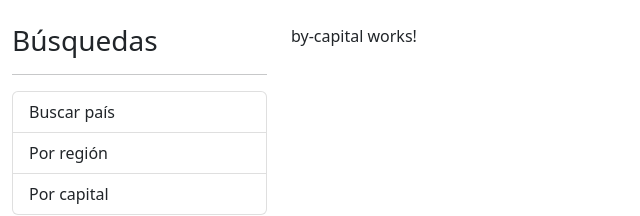
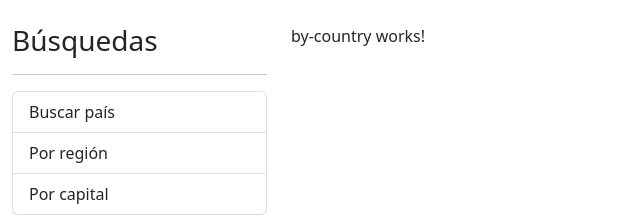
Before and after one commit to ManuUSS/Countries-App, an Angular app: page / in a window 1280 px wide. Shown: the top 216 px of the page, without its empty margins (0-640 px from the left). Built offline with nearby package versions, Linux system fonts and the light colour scheme.

Commit message:
implementing router

```diff
--- a/src/app/app.component.html
+++ b/src/app/app.component.html
@@ -9,6 +9,6 @@
     </ul>
   </div>
   <div class="col">
-    <app-by-capital></app-by-capital>
+    <router-outlet></router-outlet>
   </div>
 </div>
--- a/src/app/app.module.ts
+++ b/src/app/app.module.ts
@@ -1,5 +1,6 @@
 import { NgModule } from '@angular/core';
 import { BrowserModule } from '@angular/platform-browser';
+import { AppRoutingModule } from './app-routing.module';
 
 import { AppComponent } from './app.component';
 import { CountryModule } from './modules/country/country.module';
@@ -11,8 +12,9 @@
   ],
   imports: [
     BrowserModule,
+    AppRoutingModule,
     CountryModule,
-    SharedModule
+    SharedModule,
   ],
   providers: [],
   bootstrap: [AppComponent]
```
Also changed, not shown: src/app/app-routing.module.ts (added, +42 -0 lines).
